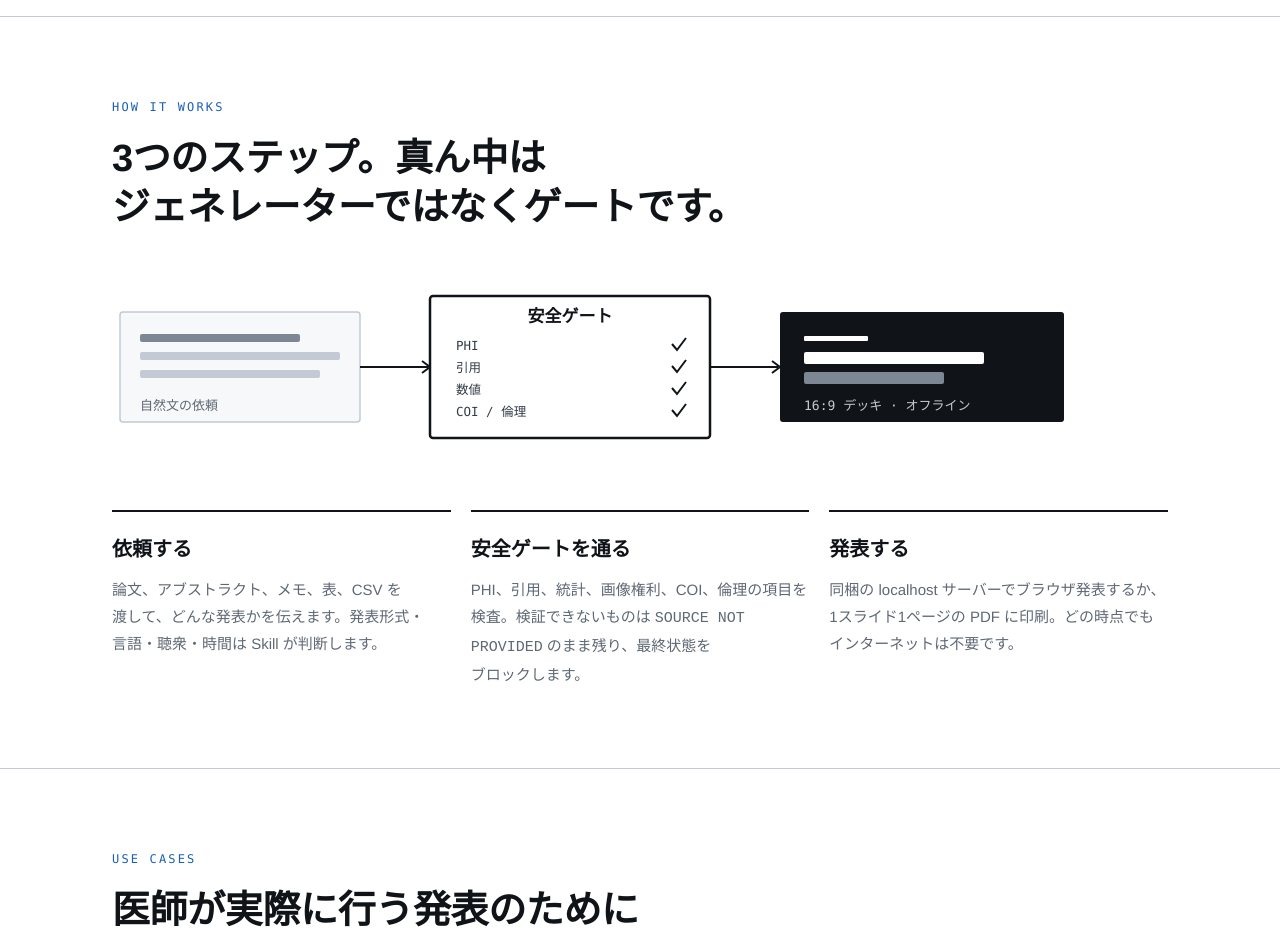
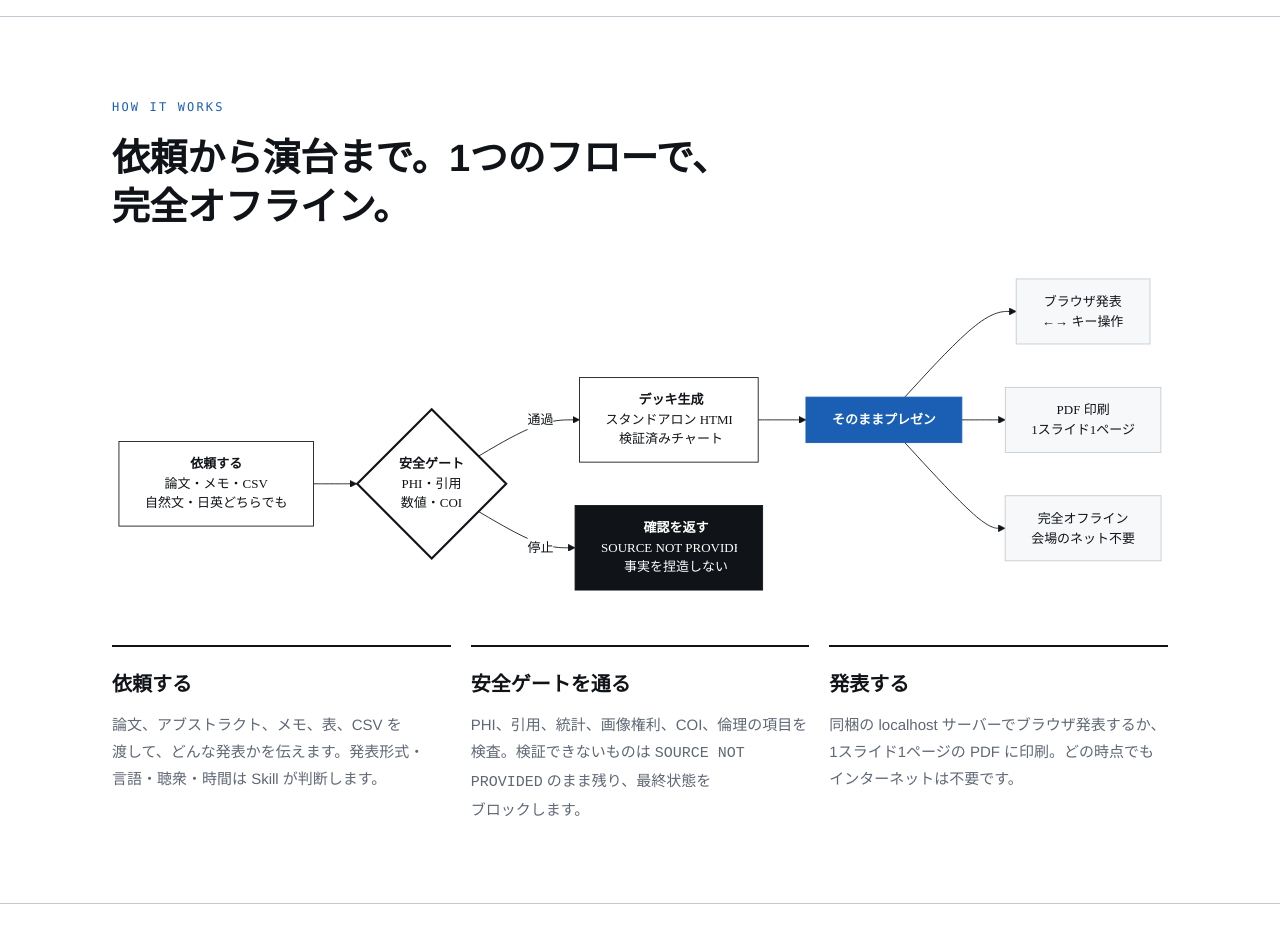
Before and after one commit to kgraph57/medical-slide-templates, a website: page site/ja/index.html in a window 1280 px wide. Shown: the part 820-1754 px from the top of the page. Drawn offline with Linux system fonts and the light colour scheme.

Commit message:
feat: ワークフロー図を Mermaid 版に刷新 — 「そのままプレゼン」まで提示
- Mermaid flowchart で全ワークフローを設計（docs/diagrams/*.mmd にソース保管）
  依頼 → 安全ゲート（通過/停止）→ デッキ生成 → そのままプレゼン
  （ブラウザ発表・PDF 印刷・完全オフラインの3出力）
- mermaid-cli で SVG にレンダリングしローカルアセットとして配置（外部 JS なし）
- How it works の自作 SVG を置き換え、見出しも「依頼から演台まで」に更新
- サイトのモノクロ+青トークンを Mermaid themeVariables に適用

Co-authored-by: Cursor <cursoragent@cursor.com>

```diff
--- a/site/ja/index.html
+++ b/site/ja/index.html
@@ -532,123 +532,8 @@
     <section id="how">
       <div class="wrap">
         <p class="sec-label">How it works</p>
-        <h2>3つのステップ。真ん中はジェネレーターではなくゲートです。</h2>
-        <svg
-          viewBox="0 0 960 190"
-          role="img"
-          aria-label="フロー: 自然文の依頼が安全ゲートを通り、発表可能なデッキになる"
-          style="
-            width: 100%;
-            max-width: 960px;
-            margin-top: 40px;
-            display: block;
-          "
-        >
-          <rect
-            x="8"
-            y="40"
-            width="240"
-            height="110"
-            rx="3"
-            fill="#f7f8fa"
-            stroke="#c3cad3"
-            stroke-width="1.5"
-          />
-          <rect x="28" y="62" width="160" height="8" rx="2" fill="#7d8794" />
-          <rect x="28" y="80" width="200" height="8" rx="2" fill="#c3cad3" />
-          <rect x="28" y="98" width="180" height="8" rx="2" fill="#c3cad3" />
-          <text
-            x="28"
-            y="138"
-            font-family="SF Mono, Consolas, monospace"
-            font-size="13"
-            fill="#5f6875"
-          >
-            自然文の依頼
-          </text>
-
-          <line
-            x1="248"
-            y1="95"
-            x2="316"
-            y2="95"
-            stroke="#101418"
-            stroke-width="2"
-          />
-          <path
-            d="M310 89 L318 95 L310 101"
-            fill="none"
-            stroke="#101418"
-            stroke-width="2"
-          />
-
-          <rect
-            x="318"
-            y="24"
-            width="280"
-            height="142"
-            rx="3"
-            fill="#fff"
-            stroke="#101418"
-            stroke-width="2.5"
-          />
-          <text
-            x="458"
-            y="50"
-            text-anchor="middle"
-            font-family="Avenir Next, Hiragino Kaku Gothic ProN, sans-serif"
-            font-size="17"
-            font-weight="700"
-            fill="#101418"
-          >
-            安全ゲート
-          </text>
-          <g
-            font-family="SF Mono, Consolas, monospace"
-            font-size="12.5"
-            fill="#333c47"
-          >
-            <text x="344" y="78">PHI</text>
-            <text x="344" y="100">引用</text>
-            <text x="344" y="122">数値</text>
-            <text x="344" y="144">COI / 倫理</text>
-          </g>
-          <g stroke="#101418" stroke-width="2" fill="none">
-            <path d="M560 72 l5 6 l9 -12" />
-            <path d="M560 94 l5 6 l9 -12" />
-            <path d="M560 116 l5 6 l9 -12" />
-            <path d="M560 138 l5 6 l9 -12" />
-          </g>
-
-          <line
-            x1="598"
-            y1="95"
-            x2="666"
-            y2="95"
-            stroke="#101418"
-            stroke-width="2"
-          />
-          <path
-            d="M660 89 L668 95 L660 101"
-            fill="none"
-            stroke="#101418"
-            stroke-width="2"
-          />
-
-          <rect x="668" y="40" width="284" height="110" rx="3" fill="#101418" />
-          <rect x="692" y="64" width="64" height="5" rx="1" fill="#fff" />
-          <rect x="692" y="80" width="180" height="12" rx="2" fill="#fff" />
-          <rect x="692" y="100" width="140" height="12" rx="2" fill="#7d8794" />
-          <text
-            x="692"
-            y="138"
-            font-family="SF Mono, Consolas, monospace"
-            font-size="13"
-            fill="#c3cad3"
-          >
-            16:9 デッキ · オフライン
-          </text>
-        </svg>
+        <h2>依頼から演台まで。1つのフローで、完全オフライン。</h2>
+        <img src="../assets/workflow-ja.svg" alt="ワークフロー: 自然文の依頼が安全ゲートを通り、スタンドアロンデッキになり、ブラウザ・PDF・完全オフラインでそのまま発表される" style="width: 100%; max-width: 1080px; margin-top: 40px; display: block;" loading="lazy">
         <div class="how">
           <div class="how-step">
             <h3>依頼する</h3>
```
Also changed, not shown: site/index.html (+2 -35 lines), site/assets/workflow-en.svg (added), site/assets/workflow-ja.svg (added), 2 other files.
